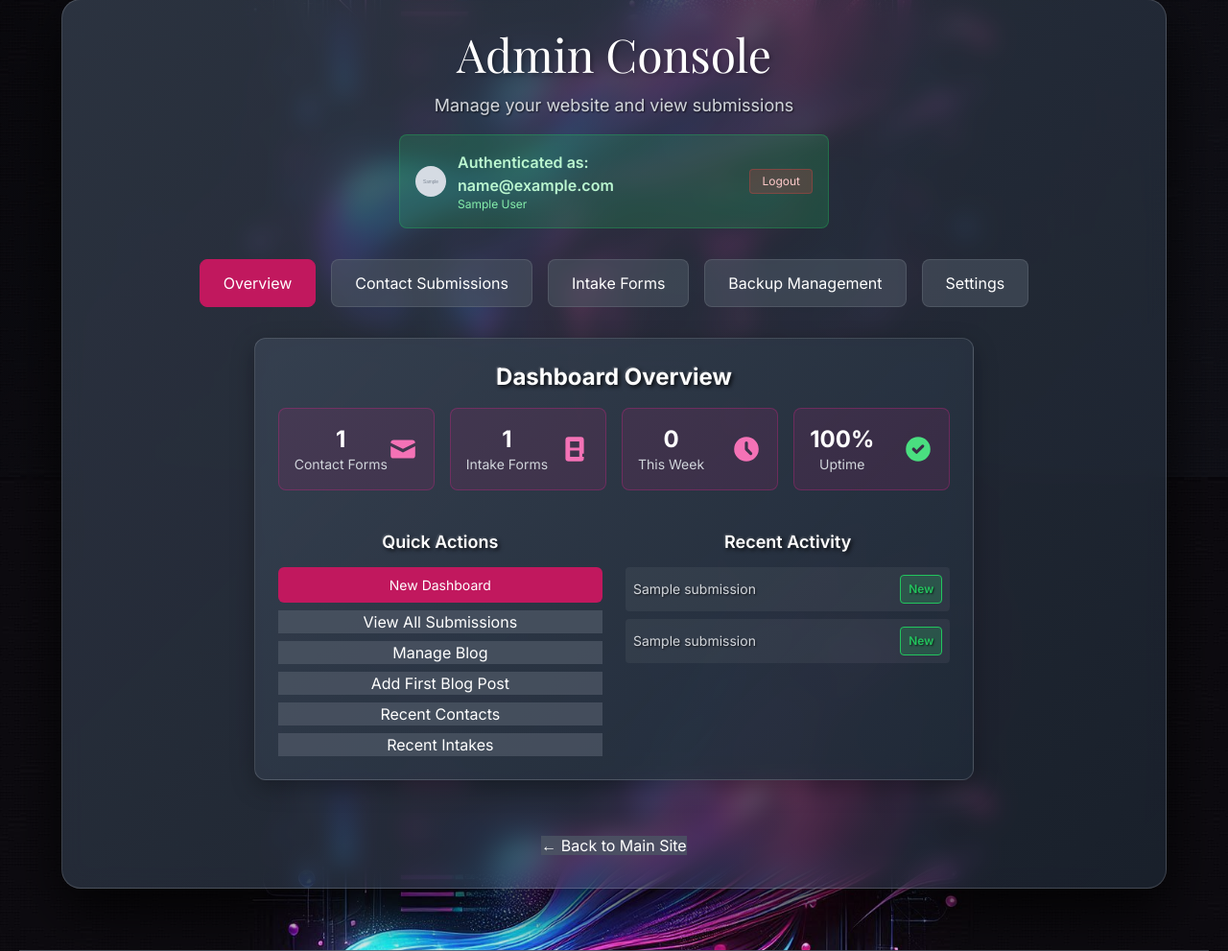
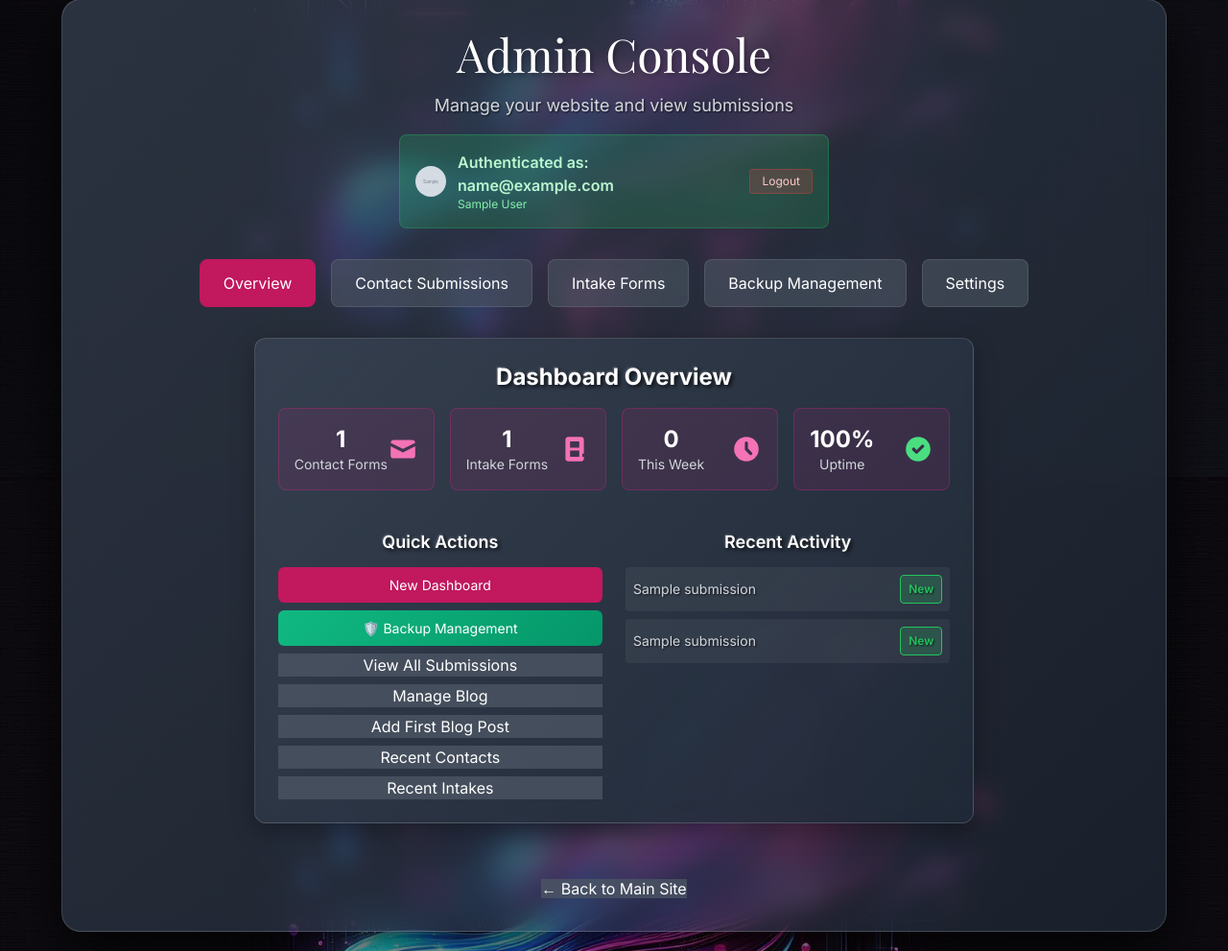
Before and after one commit to kbabyyy13/The-Grey-Canvas, a Flask app: page /admin/console in a window 1280 px wide; the page is wider, and only the part inside the window is pictured. Shown: the part 303-1294 px from the top of that part at 96% size. Run offline with Flask 3, Linux system fonts and the light colour scheme; a user stored in the database is signed in; tables that the repository leaves empty hold one stand-in row (values such as "Sample post"); grey boxes marked "Sample" are stand-in pictures; parts of the project's set-up code (start-up, migrations or seed data) failed here and were passed over; some libraries are stand-ins or nearby versions; some web fonts are replaced.

Commit message:
Add backup management button to admin console for better data control
Implements the 'backup_management' route link in admin_console.html with UI enhancements.

Replit-Commit-Author: Agent
Replit-Commit-Session-Id: 4e8501b6-9f1f-4a91-b95f-29bb60c7c1bb
Replit-Commit-Screenshot-Url: https://storage.googleapis.com/screenshot-production-us-central1/bb7c96c8-d9e3-4568-995b-6756cc234248/4e8501b6-9f1f-4a91-b95f-29bb60c7c1bb/AA3W50a

```diff
--- a/templates/admin_console.html
+++ b/templates/admin_console.html
@@ -238,6 +238,9 @@
                     <h3 class="text-lg font-semibold text-white mb-3">Quick Actions</h3>
                     <div class="space-y-2">
                         <a href="{{ url_for('admin_dashboard') }}" class="btn-admin block text-center">New Dashboard</a>
+                        <a href="{{ url_for('backup_management') }}" class="btn-admin block text-center" style="background: linear-gradient(135deg, #10B981, #059669); border-color: #10B981;">
+                            🛡️ Backup Management
+                        </a>
                         <a href="{{ url_for('admin_submissions') }}" class="btn-admin-secondary block text-center">View All Submissions</a>
                         <a href="{{ url_for('blog') }}" class="btn-admin-secondary block text-center">Manage Blog</a>
                         <a href="{{ url_for('add_first_post') }}" class="btn-admin-secondary block text-center">Add First Blog Post</a>
@@ -370,8 +373,12 @@
                             <button onclick="showEmailConfig()" class="btn-admin-secondary">Configure</button>
                         </div>
                         <div class="flex justify-between items-center p-3 bg-white/5 rounded">
-                            <span class="text-gray-300">Backup Data</span>
-                            <a href="{{ url_for('export_data') }}" class="btn-admin">Export XML</a>
+                            <span class="text-gray-300">Backup Management</span>
+                            <a href="{{ url_for('backup_management') }}" class="btn-admin" style="background: linear-gradient(135deg, #10B981, #059669); border-color: #10B981;">Manage Backups</a>
+                        </div>
+                        <div class="flex justify-between items-center p-3 bg-white/5 rounded">
+                            <span class="text-gray-300">Export Data (Legacy)</span>
+                            <a href="{{ url_for('export_data') }}" class="btn-admin-secondary">Export XML</a>
                         </div>
                         <div class="flex justify-between items-center p-3 bg-white/5 rounded">
                             <span class="text-gray-300">SEO Sitemap</span>
```
